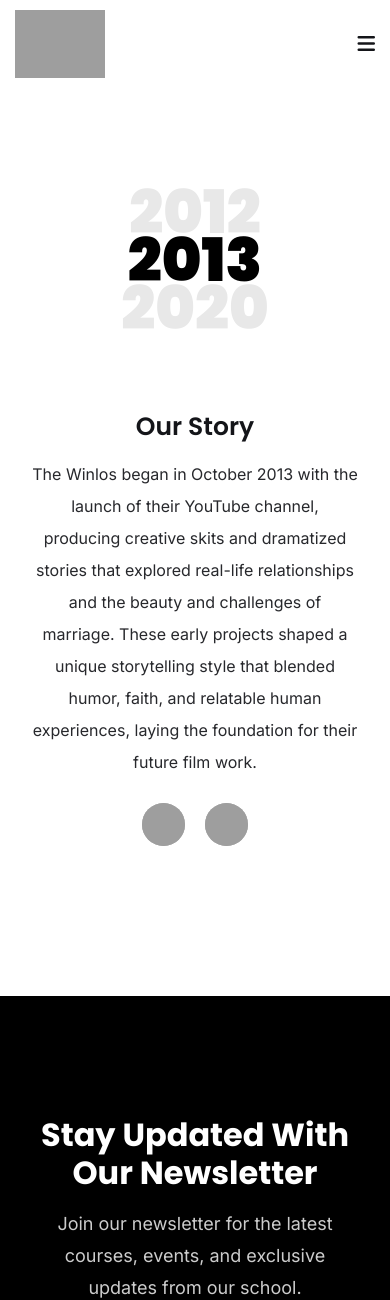
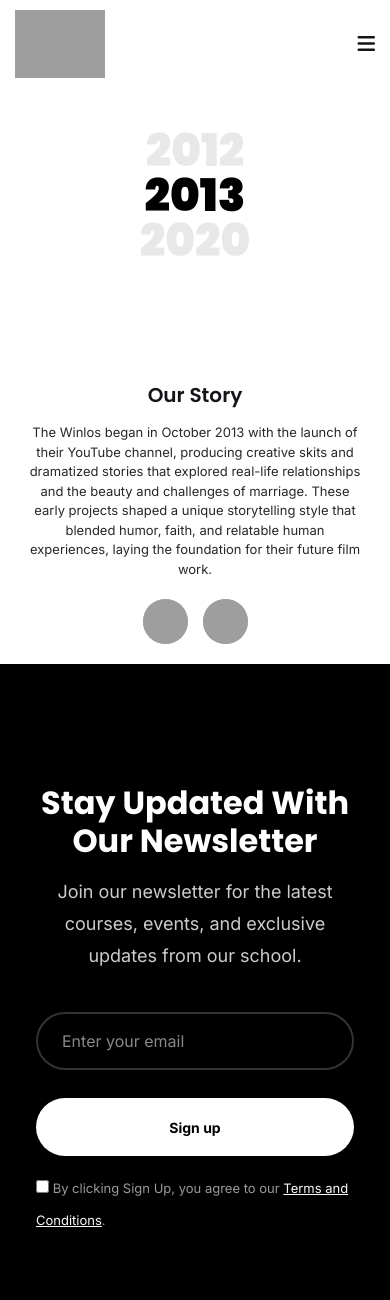
Before and after one commit to anointing1234/winlos, a Django app: page /about_us/ in a window 390 px wide. Shown: the top 1300 px of the page. Run offline with Django 5.2, Linux system fonts and the light colour scheme; some libraries are stand-ins or nearby versions; grey boxes are pictures that could not be loaded.

Commit message:
commited

```diff
--- a/core/templates/home_pages/Admission.html
+++ b/core/templates/home_pages/Admission.html
@@ -369,9 +369,7 @@
             <i class="fa-regular fa-arrow-up"></i>
         </button>
 
-        <!-- GT MouseCursor Start -->
-        <div class="mouseCursor cursor-outer"></div>
-        <div class="mouseCursor cursor-inner"></div>
+
 
         <!-- Offcanvas Area Start -->
         <div class="fix-area">
--- a/core/templates/home_pages/about_us.html
+++ b/core/templates/home_pages/about_us.html
@@ -183,9 +183,7 @@
             <i class="fa-regular fa-arrow-up"></i>
         </button>
 
-        <!-- GT MouseCursor Start -->
-        <div class="mouseCursor cursor-outer"></div>
-        <div class="mouseCursor cursor-inner"></div>
+
 
         <!-- Offcanvas Area Start -->
         <div class="fix-area">
@@ -314,7 +312,9 @@
 
                 <!-- RIGHT CONTENT -->
                 <div id="contentBlock" class="timeline-right fade">
-                    <img id="contentImg" class="content-img img-fluid" alt="">
+                    <div class="img-container">
+                        <img id="contentImg" class="content-img img-fluid" alt="">
+                    </div>
                     <h2 id="contentTitle"></h2>
                     <p id="contentText" class="mt-3 content_write_up"></p>
 
@@ -357,6 +357,19 @@
     }
 }
 
+.fade-out {
+    animation: fadeOut .5s ease forwards;
+}
+
+@keyframes fadeOut {
+    from {
+        opacity: 1;
+    }
+    to {
+        opacity: 0;
+    }
+}
+
 /* ---------------- BUTTONS ------------------- */
 .nav-buttons {
     margin-top: 25px;
@@ -374,8 +387,8 @@
     }
 
     .nav-btn {
-        width: 60px;
-        height: 60px;
+        width: 50px;
+        height: 50px;
     }
 }
 
@@ -397,7 +410,7 @@
 .year-timeline-section {
     padding: 100px 0;
     background: #fff;
-    min-height: 650px;   /* ⭐ ADDED FOR FIXED HEIGHT */
+    min-height: 650px;
 }
 
 .timeline-wrapper {
@@ -407,6 +420,7 @@
     position: relative;
 }
 
+/* Light gray vertical line */
 .timeline-wrapper::before {
     content: '';
     position: absolute;
@@ -418,15 +432,17 @@
     opacity: 0.5;
 }
 
+/* Dark indicator in the middle */
 .timeline-wrapper::after {
     content: "";
     position: absolute;
-    left: 45%;
+    left: calc(45% - 1px);
     width: 4px;
-    height: 100px;
+    height: 120px;
     background: #000;
     border-radius: 4px;
-    top: var(--scroll-position);
+    top: 50%;
+    transform: translateY(-50%);
 }
 
 /* ---------------- ITEMS ------------------- */
@@ -456,49 +472,140 @@
 
 .timeline-right {
     flex: 0 0 45%;
-    min-height: 420px;  /* ⭐ ADDED: FIXED CONTENT HEIGHT */
+    min-height: 420px;
 }
 
 /* Allow text to scroll if too long */
 #contentBlock {
-    overflow-y: auto;  /* ⭐ ADDED */
+    overflow-y: auto;
 }
 
-/* IMAGE */
+/* IMAGE CONTAINER - FIXED HEIGHT TO PREVENT LAYOUT SHIFT */
+.img-container {
+    height: 150px;
+    display: flex;
+    align-items: center;
+    justify-content: flex-start;
+    margin-bottom: 20px;
+}
+
 .content-img {
     width: 100%;
     max-width: 150px;
     border-radius: 20px;
-    margin-bottom: 20px;
     box-shadow: 0 10px 40px rgba(0,0,0,0.1);
+}
+
+.content-img[src=""],
+.content-img:not([src]) {
+    display: none !important;
 }
 
 /* ---------------- RESPONSIVE ------------------- */
 @media (max-width: 1200px) {
-    .timeline-left h1 { font-size: 150px; }
+    .timeline-left h1 { font-size: 130px; }
 }
 
 @media (max-width: 992px) {
+    .year-timeline-section {
+        padding: 60px 0;
+        min-height: auto;
+    }
+
+    .timeline-wrapper {
+        padding: 0 20px;
+    }
+
     .timeline-wrapper::before,
     .timeline-wrapper::after {
         display: none;
     }
+
     .timeline-item {
         flex-direction: column;
         text-align: center;
-        margin-bottom: 150px;
+        margin-bottom: 80px;
+        gap: 30px;
     }
-    .timeline-left h1 { font-size: 90px; }
+
+    .timeline-left,
+    .timeline-right {
+        flex: 1 1 100%;
+    }
+
+    .timeline-left h1 {
+        font-size: 60px;
+        line-height: 1;
+    }
+
+    .timeline-right {
+        min-height: auto;
+    }
+
+    #contentTitle {
+        font-size: 22px;
+        margin-top: 10px;
+    }
+
+    #contentText {
+        font-size: 14px;
+        line-height: 1.6;
+    }
+
+    .img-container {
+        height: 100px;
+        margin-bottom: 15px;
+        justify-content: center;
+    }
 
     .content-img {
         max-width: 100px;
     }
+
+    .nav-buttons {
+        margin-top: 20px;
+    }
 }
 
 @media (max-width: 576px) {
-    .timeline-left h1 { font-size: 60px; }
-    .content-img { max-width: 100%; }
-    .timeline-wrapper { padding: 0 20px; }
+    .year-timeline-section {
+        padding: 40px 0;
+    }
+
+    .timeline-wrapper {
+        padding: 0 15px;
+    }
+
+    .timeline-left h1 {
+        font-size: 45px;
+    }
+
+    #contentTitle {
+        font-size: 20px;
+    }
+
+    #contentText {
+        font-size: 13px;
+        line-height: 1.5;
+    }
+
+    .img-container {
+        height: 80px;
+        margin-bottom: 10px;
+    }
+
+    .content-img {
+        max-width: 80px;
+    }
+
+    .nav-btn {
+        width: 45px;
+        height: 45px;
+    }
+
+    .nav-buttons {
+        gap: 15px;
+    }
 }
 </style>
 
@@ -537,7 +644,7 @@ const timelineData = [
         years: [2020, 2023, 2024],
         img: "{% static 'assets/img/2023_about.png' %}",
         title: "Prophet Suddenly 1",
-        text: "Premiering on YouTube on May 28, 2023, Prophet Suddenly explored themes of prophecy, calling, and the complex journey of ministry. The film resonated deeply with viewers for its authenticity and spiritual relevance, becoming a major milestone that expanded The Winlos’ reach in faith-based filmmaking."
+        text: "Premiering on YouTube on May 28, 2023, Prophet Suddenly explored themes of prophecy, calling, and the complex journey of ministry. The film resonated deeply with viewers for its authenticity and spiritual relevance, becoming a major milestone that expanded The Winlos' reach in faith-based filmmaking."
     },
 
     {
@@ -558,7 +665,7 @@ const timelineData = [
         years: [2024, 2025, 2026],
         img: "{% static 'assets/img/2025_about.png' %}",
         title: "A Love Like Raymond",
-        text: "A Love Like Raymond follows a young woman who becomes deeply attached to a charming and seemingly sincere man, only to uncover hidden intentions behind his actions. The film dives into themes of trust, discernment, and emotional vulnerability, raising important questions about love, faith, and God’s guidance in relationships."
+        text: "A Love Like Raymond follows a young woman who becomes deeply attached to a charming and seemingly sincere man, only to uncover hidden intentions behind his actions. The film dives into themes of trust, discernment, and emotional vulnerability, raising important questions about love, faith, and God's guidance in relationships."
     },
 
     {
@@ -578,15 +685,15 @@ const timelineData = [
     {
         years: [2024, 2025, 2026],
         img: "{% static 'assets/img/2025_4_about.png' %}",
-        title: "Secrets of Our Pastor’s Bed",
-        text: "Secrets of Our Pastor’s Bed is a gripping drama that uncovers hidden struggles, moral tension, and personal failures behind the façade of ministry. The film explores the consequences of secrecy and temptation, prompting viewers to reflect on accountability, integrity, and the deeper responsibilities carried by spiritual leaders."
+        title: "Secrets of Our Pastor's Bed",
+        text: "Secrets of Our Pastor's Bed is a gripping drama that uncovers hidden struggles, moral tension, and personal failures behind the façade of ministry. The film explores the consequences of secrecy and temptation, prompting viewers to reflect on accountability, integrity, and the deeper responsibilities carried by spiritual leaders."
     },
 
     {
         years: [2024, 2025, 2026],
         img: "{% static 'assets/img/2025_5_about.png' %}",
         title: "Spirituals 1",
-        text: "Spirituals 1 is an inspiring Winlos film that portrays the power of faith, divine encounters, and the everyday challenges of following God’s voice. Through emotionally rich characters and relatable experiences, it encourages viewers to persevere, trust God’s leading, and embrace spiritual growth in their walk of faith."
+        text: "Spirituals 1 is an inspiring Winlos film that portrays the power of faith, divine encounters, and the everyday challenges of following God's voice. Through emotionally rich characters and relatable experiences, it encourages viewers to persevere, trust God's leading, and embrace spiritual growth in their walk of faith."
     },
 
     {
@@ -600,7 +707,7 @@ const timelineData = [
         years: [2024, 2025, 2026],
         img: "{% static 'assets/img/2025_7_about.png' %}",
         title: "Spirituals 2",
-        text: "Spirituals 2 continues the inspiring journey introduced in its predecessor, exploring deeper spiritual challenges, divine guidance, and the resilience required to overcome life’s obstacles. The film encourages a renewed commitment to faith, obedience, and the transformative power of God’s presence."
+        text: "Spirituals 2 continues the inspiring journey introduced in its predecessor, exploring deeper spiritual challenges, divine guidance, and the resilience required to overcome life's obstacles. The film encourages a renewed commitment to faith, obedience, and the transformative power of God's presence."
     },
 
     {
@@ -615,6 +722,7 @@ const timelineData = [
 
 
 let currentIndex = 0;
+let isTransitioning = false;
 
 const prevYear = document.getElementById("prevYear");
 const activeYear = document.getElementById("activeYear");
@@ -634,48 +742,75 @@ function setYearsForItem(item) {
     nextYear.textContent = yrs[2] || "";
 }
 
-function runFadeAnimation() {
-    yearBlock.classList.remove("fade");
-    contentBlock.classList.remove("fade");
-    void yearBlock.offsetWidth;
-    void contentBlock.offsetWidth;
-    yearBlock.classList.add("fade");
-    contentBlock.classList.add("fade");
-}
-
-function updateTimeline() {
+function updateContent() {
     const item = timelineData[currentIndex];
 
     setYearsForItem(item);
-    contentImg.src = item.img || "";
-    contentImg.style.display = item.img ? "block" : "none";
+
+    if (item.img) {
+        contentImg.src = item.img;
+        contentImg.style.display = "block";
+    } else {
+        contentImg.src = "";
+        contentImg.style.display = "none";
+    }
 
     contentTitle.textContent = item.title;
     contentText.textContent = item.text;
+}
 
-    {% comment %} const slider = document.querySelector(".timeline-wrapper");
-    slider.style.setProperty("--scroll-position", currentIndex * 220 + "px"); {% endcomment %}
+function fadeOutThenFadeIn() {
+    if (isTransitioning) return;
+    isTransitioning = true;
 
-    runFadeAnimation();
+    // Remove fade class and add fade-out
+    yearBlock.classList.remove("fade");
+    contentBlock.classList.remove("fade");
+    yearBlock.classList.add("fade-out");
+    contentBlock.classList.add("fade-out");
+
+    // Wait for fade-out to complete (500ms)
+    setTimeout(() => {
+        // Update content while invisible
+        updateContent();
+
+        // Remove fade-out and add fade-in
+        yearBlock.classList.remove("fade-out");
+        contentBlock.classList.remove("fade-out");
+
+        // Force reflow
+        void yearBlock.offsetWidth;
+        void contentBlock.offsetWidth;
+
+        yearBlock.classList.add("fade");
+        contentBlock.classList.add("fade");
+
+        // Re-enable transitions after fade-in completes
+        setTimeout(() => {
+            isTransitioning = false;
+        }, 500);
+    }, 500);
 }
 
 document.getElementById("btnDown").addEventListener("click", () => {
-    if (currentIndex < timelineData.length - 1) {
+    if (currentIndex < timelineData.length - 1 && !isTransitioning) {
         currentIndex++;
-        updateTimeline();
+        fadeOutThenFadeIn();
     }
 });
 
 document.getElementById("btnUp").addEventListener("click", () => {
-    if (currentIndex > 0) {
+    if (currentIndex > 0 && !isTransitioning) {
         currentIndex--;
-        updateTimeline();
+        fadeOutThenFadeIn();
     }
 });
 
-updateTimeline();
+// Initial display
+updateContent();
+yearBlock.classList.add("fade");
+contentBlock.classList.add("fade");
 </script>
-
 
 
  <!-- Newsletter Section - Exactly Like Your Design -->
--- a/core/templates/home_pages/index.html
+++ b/core/templates/home_pages/index.html
@@ -185,9 +185,7 @@
             <i class="fa-regular fa-arrow-up"></i>
         </button>
 
-        <!-- GT MouseCursor Start -->
-        <div class="mouseCursor cursor-outer"></div>
-        <div class="mouseCursor cursor-inner"></div>
+
 
         <!-- Offcanvas Area Start -->
         <div class="fix-area">
--- a/core/templates/home_pages/program.html
+++ b/core/templates/home_pages/program.html
@@ -630,9 +630,7 @@ margin-top:20px;
             <i class="fa-regular fa-arrow-up"></i>
         </button>
 
-        <!-- GT MouseCursor Start -->
-        <div class="mouseCursor cursor-outer"></div>
-        <div class="mouseCursor cursor-inner"></div>
+
 
         <!-- Offcanvas Area Start -->
         <div class="fix-area">
```
